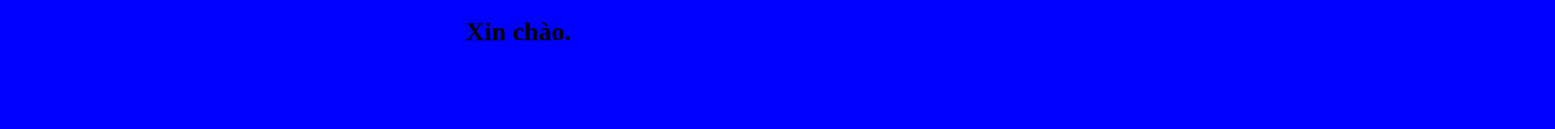
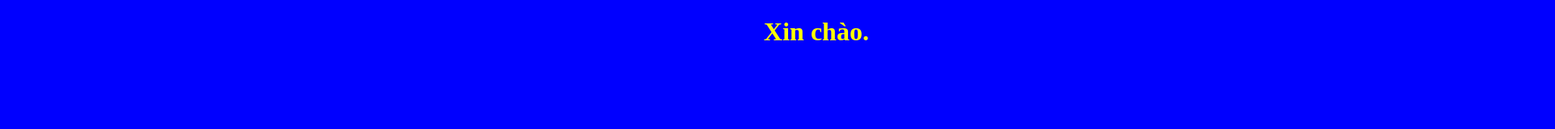
Before and after one commit to tungmath/GioiThieu, a plain HTML site: page index.html in a window 1280 px wide. Shown: the top 160 px of the page at 81% size, 1920 px wide, since content can reach past the window. Drawn offline with Linux system fonts and the light colour scheme.

Commit message:
Update style.css

```diff
--- a/style.css
+++ b/style.css
@@ -1,4 +1,9 @@
 body {
   background-color:blue;
+  width:2000px;
+}
+
+h1{
+  color:yellow;
   text-align:center;
 }
```
